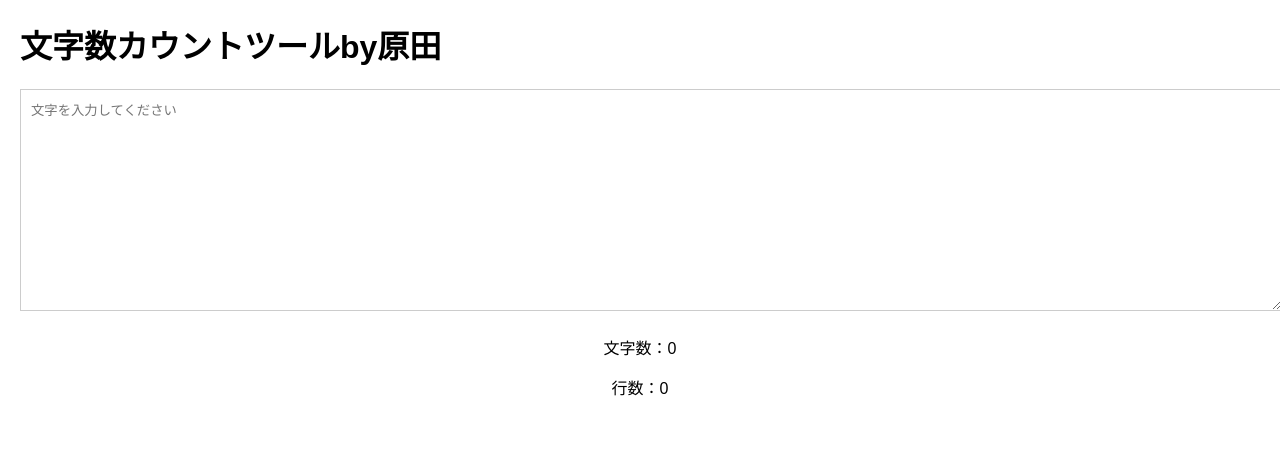
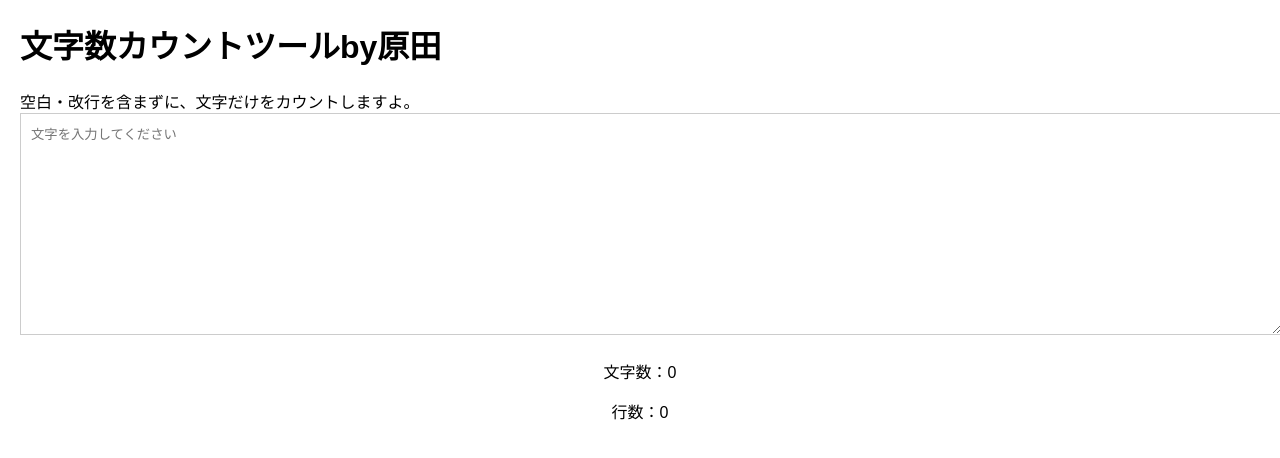
Before and after one commit to bakutei/stringCountTool, a plain HTML site: page index.html in a window 1280 px wide. Drawn offline with Linux system fonts and the light colour scheme.

Commit message:
Update index.html

```diff
--- a/index.html
+++ b/index.html
@@ -8,7 +8,7 @@
 </head>
 <body>
   <h1>文字数カウントツールby原田</h1>
-
+  空白・改行を含まずに、文字だけをカウントしますよ。
   <div class="input-area">
     <textarea id="textarea" placeholder="文字を入力してください"></textarea>
   </div>
```
